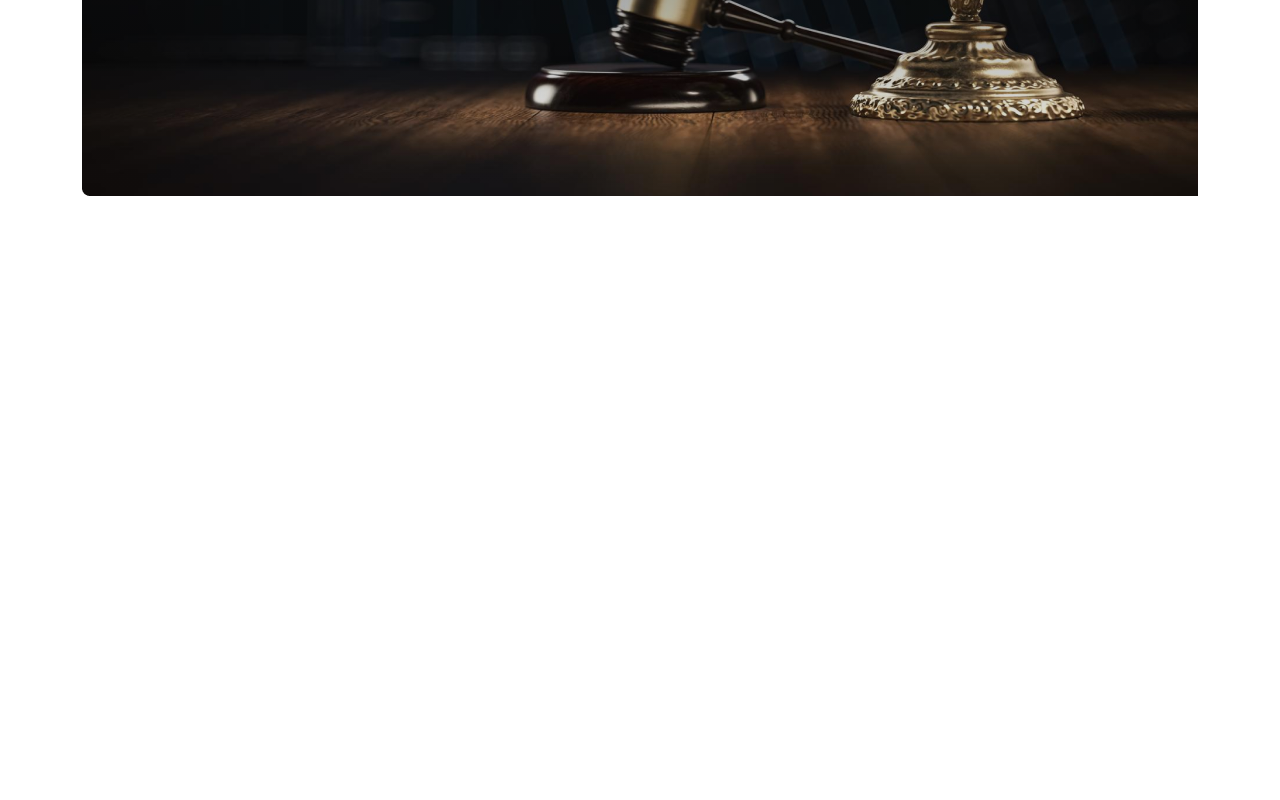
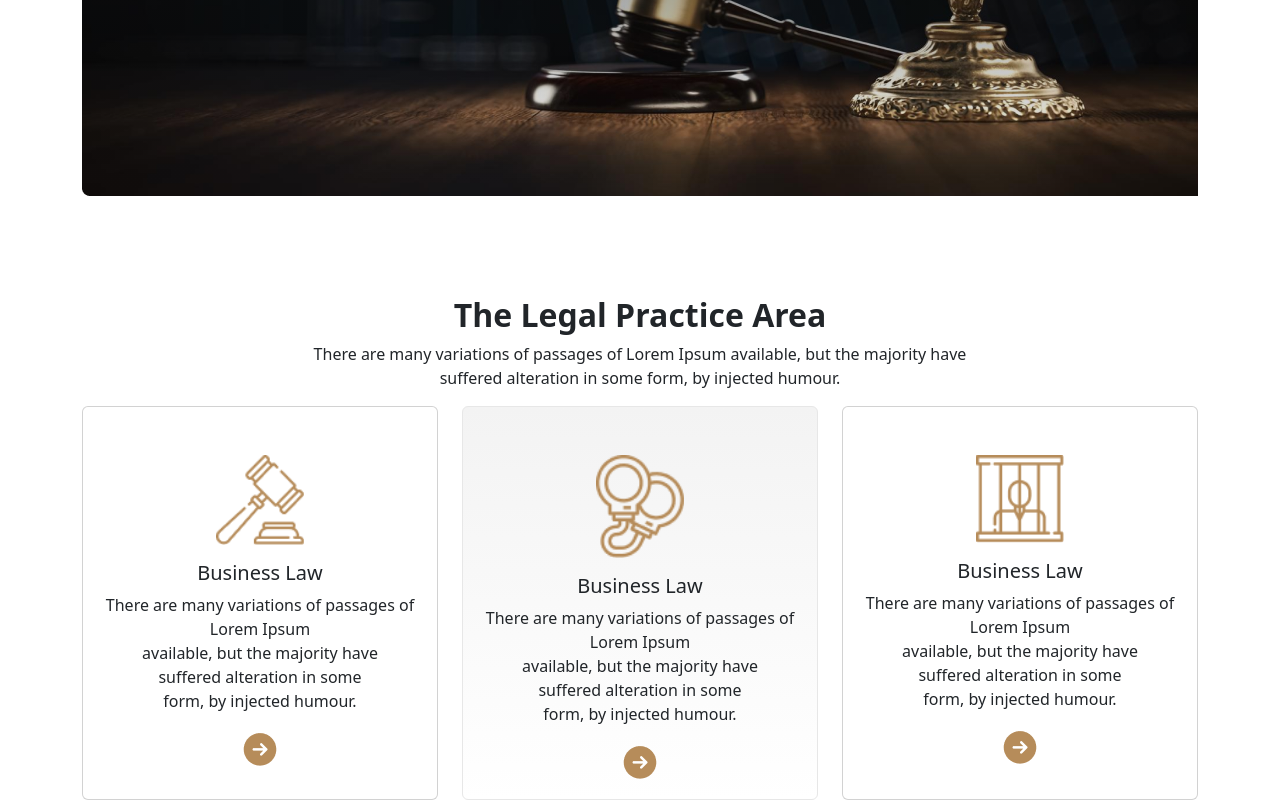
Before and after one commit to shahin5-Tec/legal-solution, a plain HTML site: page index.html in a window 1280 px wide. Shown: the part 418-1218 px from the top of the page. Before the commit the page ends 800 px from the top, so only its background shows below. Drawn offline with nearby package versions, Linux system fonts and the light colour scheme.

Commit message:
Legal Practice

```diff
--- a/index.html
+++ b/index.html
@@ -89,7 +89,59 @@
 
 
     </header>
+    <main class="container-lg">
+        <section class="margin-gap">
+            <h2 class="fw-semibold  text-center">The Legal Practice Area</h2>
+            <p class="text-center">There are many variations of passages of Lorem Ipsum available, but the majority have
+                <br> suffered alteration in some form, by injected humour.
+            </p>
+            <div class="row row-cols-1 row-cols-md-3 g-4">
+                <div class="col text-center">
+                    <div class="card h-100 ">
+                        <img class="w-25 mx-auto pt-5" src="./images/business.png" class="card-img-top" alt="...">
+                        <div class="card-body">
+                            <h5 class="card-title">Business Law</h5>
+                            <p class="card-text">
+                                There are many variations of passages of <br> Lorem Ipsum <br> available, but the
+                                majority have <br> suffered alteration in some <br> form, by injected humour.
+                            </p>
+                            <img src="./images/Frame.png" alt="">
+                        </div>
 
+                    </div>
+                </div>
+                <div class="col text-center ">
+                    <div class="card h-100 gradient ">
+                        <img class="w-25 mx-auto pt-5" src="./images/criminal.png" class="card-img-top" alt="...">
+                        <div class="card-body">
+                            <h5 class="card-title">Business Law</h5>
+                            <p class="card-text">
+                                There are many variations of passages of <br> Lorem Ipsum <br> available, but the
+                                majority have <br> suffered alteration in some <br> form, by injected humour.
+                            </p>
+                            <img src="./images/Frame.png" alt="">
+                        </div>
+
+                    </div>
+                </div>
+                <div class="col text-center">
+                    <div class="card h-100 ">
+                        <img class="w-25 mx-auto pt-5" src="./images/child.png" class="card-img-top" alt="...">
+                        <div class="card-body">
+                            <h5 class="card-title">Business Law</h5>
+                            <p class="card-text">
+                                There are many variations of passages of <br> Lorem Ipsum <br> available, but the
+                                majority have <br> suffered alteration in some <br> form, by injected humour.
+                            </p>
+                            <img src="./images/Frame.png" alt="">
+                        </div>
+
+                    </div>
+                </div>
+            </div>
+        </section>
+
+    </main>
 
     <!-- BS JS file -->
     <script src="https://cdn.jsdelivr.net/npm/bootstrap@5.3.0-alpha1/dist/js/bootstrap.bundle.min.js"
```
